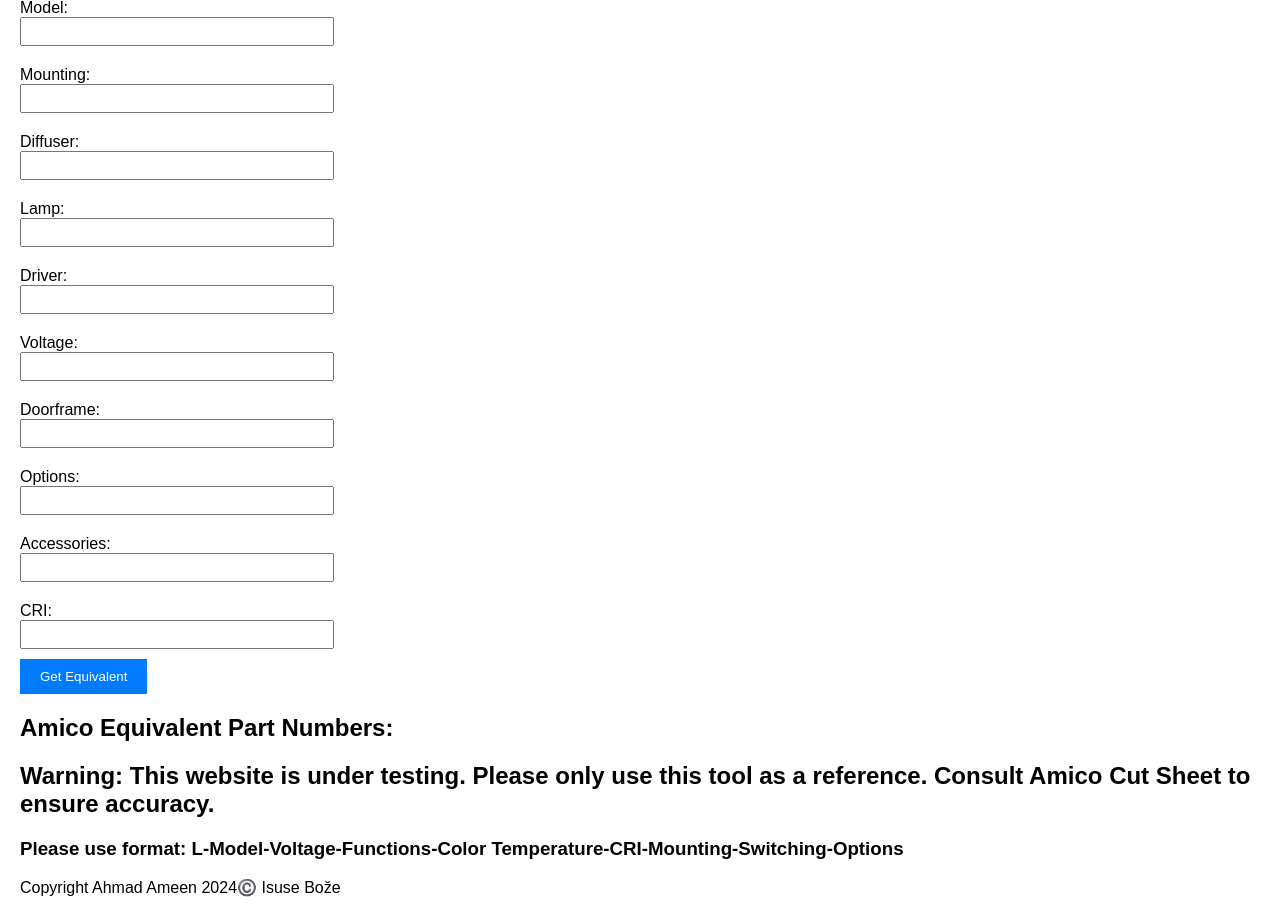
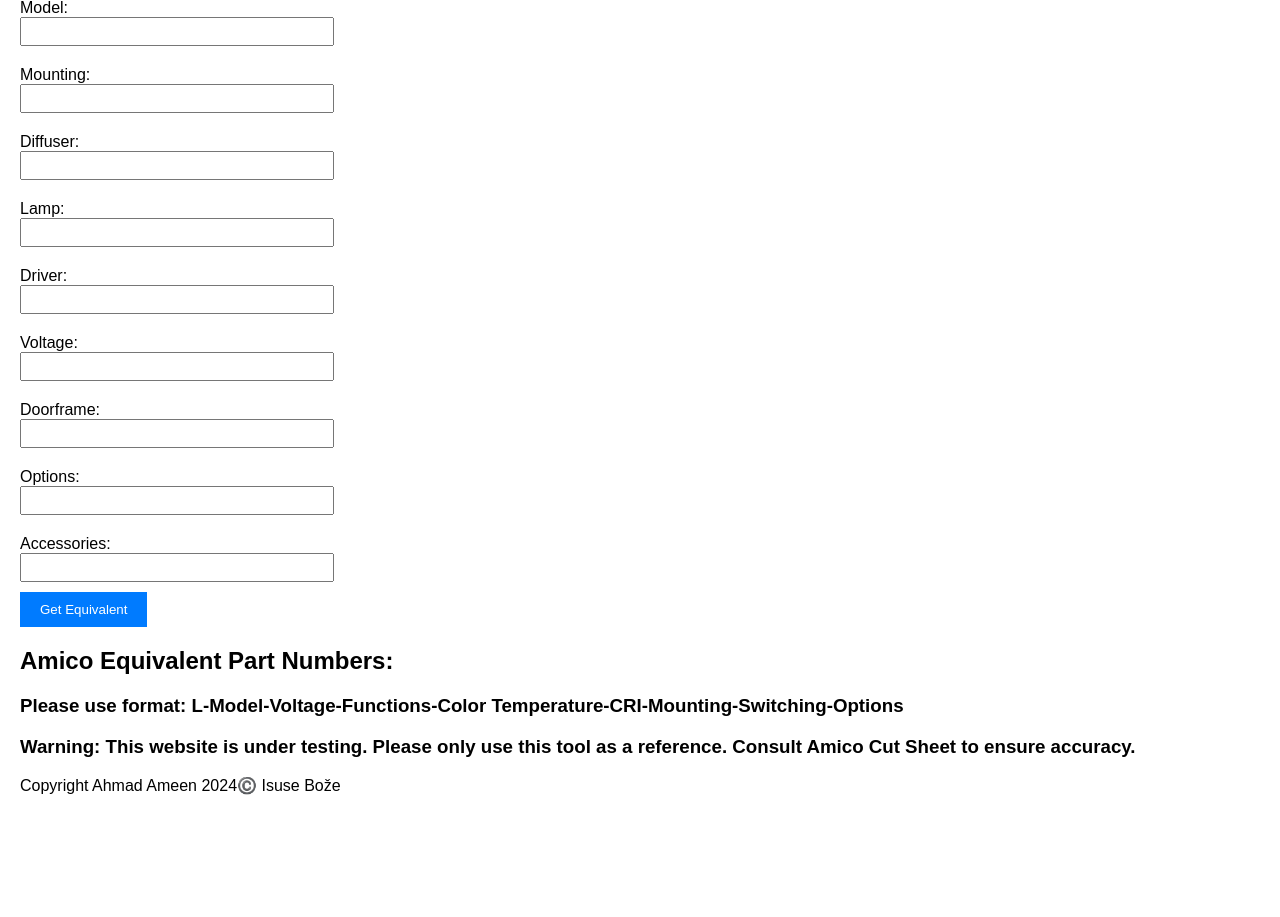
Before and after one commit to ItsAhmad/CrossGenerator3, a Flask app: template templates/index.html in a window 1280 px wide. Shown: the part 405-1322 px from the top of the page. After the commit the page ends 1200 px from the top, so only its background shows below. Run offline with Flask 3, Linux system fonts and the light colour scheme; the template is opened without the code that fills it, so the values that code supplies are empty.

Commit message:
fix textContent typo in script.js, formatting in index.html

```diff
--- a/templates/index.html
+++ b/templates/index.html
@@ -38,17 +38,14 @@
         <label for="accessories">Accessories:</label>
         <input type="text" id="accessories" name="accessories"><br>
 
-        <label for="CRI">CRI:</label>
-        <input type="text" id="CRI" name="CRI"><br>
-
         <button type="submit">Get Equivalent</button>
 
     </form>
     <h2>Amico Equivalent Part Numbers:</h2>
     <ul id="results"> </ul>
     <script src="script.js"></script>
-    <h2>Warning: This website is under testing. Please only use this tool as a reference. Consult Amico Cut Sheet to ensure accuracy.</h2>
     <h3>Please use format: L-Model-Voltage-Functions-Color Temperature-CRI-Mounting-Switching-Options</h3>
+    <h3>Warning: This website is under testing. Please only use this tool as a reference. Consult Amico Cut Sheet to ensure accuracy.</h3>
 </body>
 <footer>Copyright Ahmad Ameen 2024©️ Isuse Bože</footer>
 </html>
--- a/templates/script.js
+++ b/templates/script.js
@@ -47,9 +47,10 @@
             ].join('-');
 
             const resultItem = document.createElement('li');
-            resultItem.textContext = formattedResult;
+            resultItem.textContent = formattedResult;
 
             resultsContainer.appendChild(resultItem);
+
           } else {
             const resultItem = document.createElement('li');
             resultItem.textContent = 'No Equivalent Found';
```
